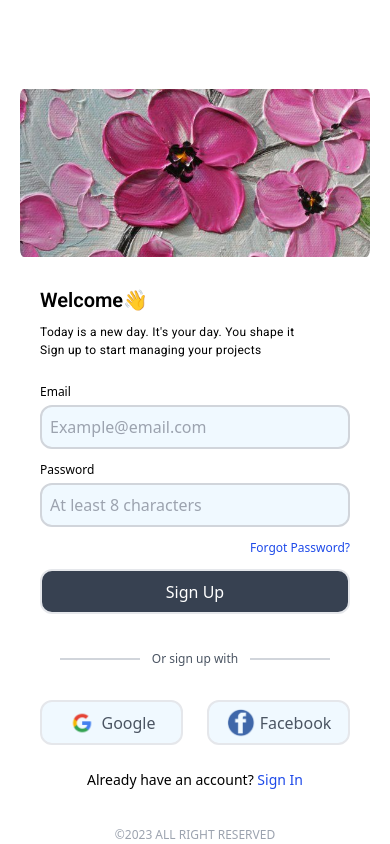
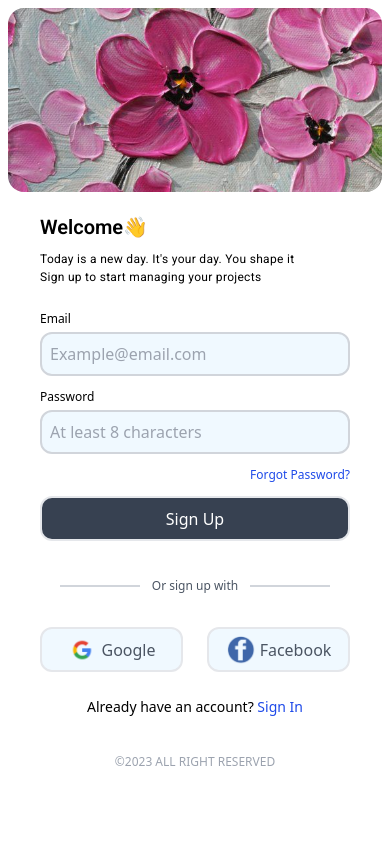
Before and after one commit to sampahallen/login-page, a React (Vite) app: page /login-page/signup in a window 390 px wide. Built offline with nearby package versions, Linux system fonts and the light colour scheme.

Commit message:
refactor layout and styles for Login and Signup pages for improved consistency and responsiveness

```diff
--- a/src/pages/LoginPage.jsx
+++ b/src/pages/LoginPage.jsx
@@ -5,17 +5,17 @@ import flowers from "../assets/flowers.jpg";
 const LoginPage = () => {
   return (
     <div className="min-h-screen flex flex-col-reverse lg:flex-row">
-      <div className="flex flex-col justify-center items-center w-full sm:w-1/2 px-10 sm:px-24">
+      <div className="flex flex-col items-center w-full sm:w-1/2 px-10 sm:px-24">
         <div className="w-full max-w-[430px]">
           <Login />
         </div>
       </div>
 
-      <div className="flex justify-center items-center lg:w-1/2">
+      <div className="flex lg:w-1/2">
         <img
           src={flowers}
           alt="Floral artwork"
-          className="w-full h-[200px] md:h-[300px] max-sm:mb-3 lg:h-full object-cover lg:object-cover rounded-3xl py-4 px-5 sm:py-2 sm:px-2"
+          className="w-full h-[200px] md:h-[300px] max-sm:mb-3 lg:h-[800px] object-cover lg:object-cover rounded-3xl py-4 px-5 sm:py-2 sm:px-2"
         />
       </div>
     </div>
--- a/src/pages/SignupPage.jsx
+++ b/src/pages/SignupPage.jsx
@@ -4,18 +4,18 @@ import flowers from "../assets/flowers.jpg";
 
 const SignupPage = () => {
   return (
-    <div className="min-h-screen flex flex-col-reverse lg:flex-row">
-      <div className="flex flex-col justify-center items-center w-full sm:w-1/2 px-10 sm:px-24">
+    <div className="lg:min-h-screen flex flex-col-reverse lg:flex-row">
+      <div className="flex flex-col items-center w-full lg:w-1/2 px-10 lg:px-24">
         <div className="w-full max-w-[430px]">
           <Signup />
         </div>
       </div>
 
-      <div className="flex justify-center items-center lg:w-1/2">
+      <div className="flex lg:w-1/2">
         <img
           src={flowers}
           alt="Floral artwork"
-          className="w-full h-[200px] md:h-[400px] max-sm:mb-3 lg:h-full object-cover lg:object-cover rounded-3xl py-4 px-5 sm:py-2 sm:px-2"
+          className="w-full h-[200px] md:h-[400px] max-sm:mb-3 lg:h-[800px] object-cover rounded-3xl py-2 px-2 sm:py-2 sm:px-2"
         />
       </div>
     </div>
```
